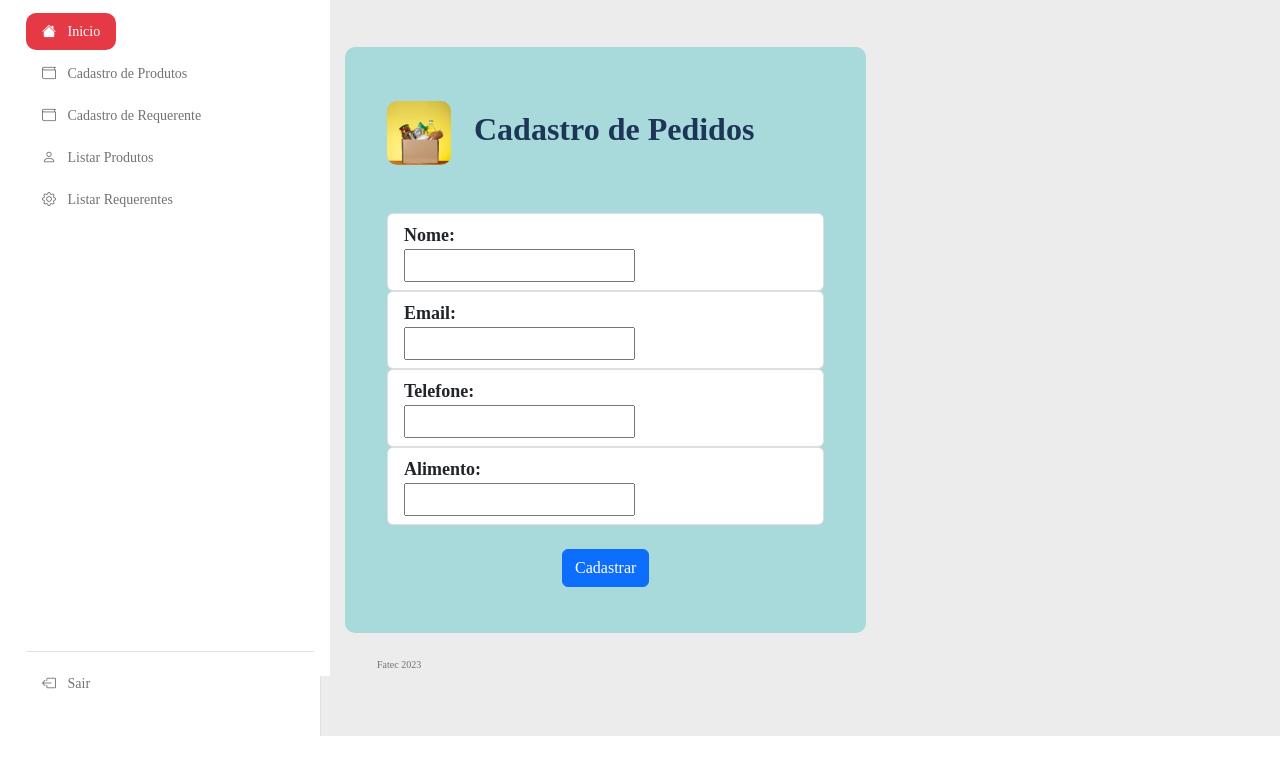
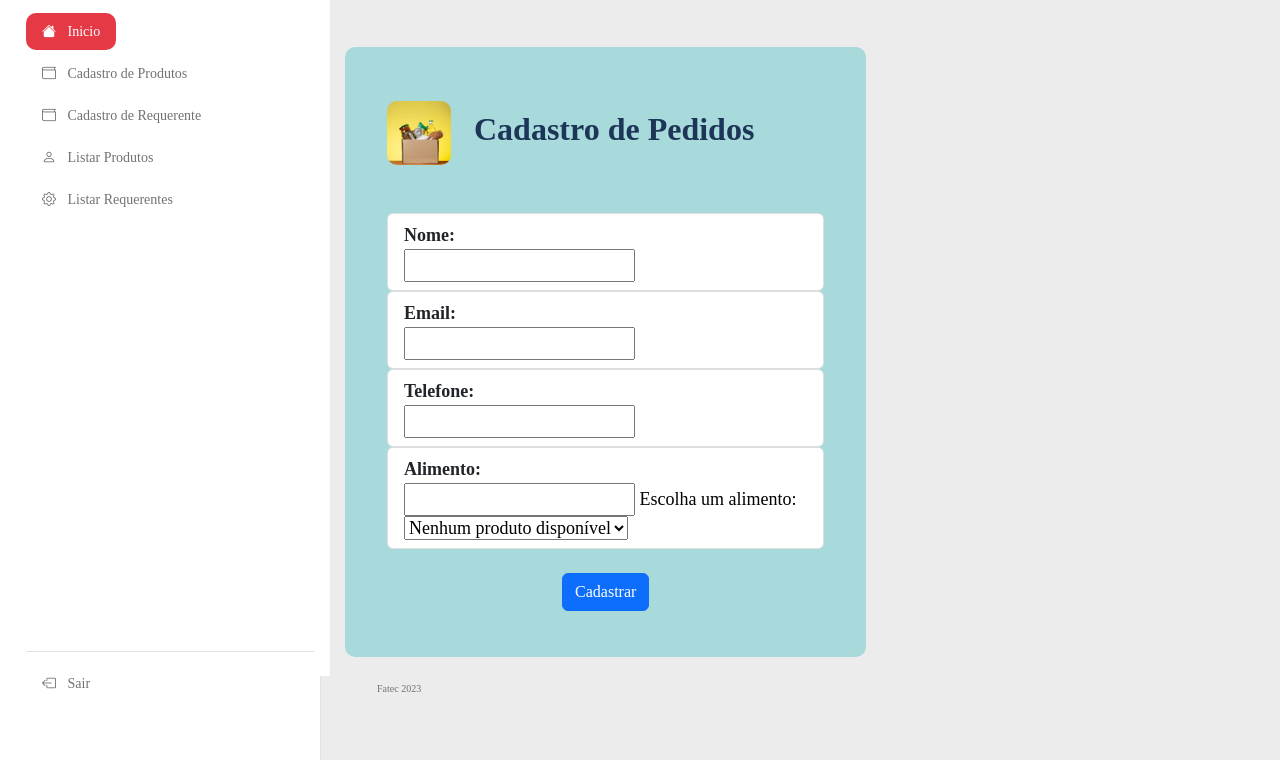
Before and after one commit to Vicrisfell/Projeto_integrador_3, a Django app: page /cadastroRequerente/ in a window 1280 px wide. Shown: the part 124-884 px from the top of the page. Before the commit the page ends 860 px from the top, so only its background shows below. Run offline with Django 4.2, Linux system fonts and the light colour scheme; some libraries are stand-ins or nearby versions; some web fonts are replaced.

Commit message:
CADASTRO  ALIMENTO ESCOLHA

```diff
--- a/CODIFICAÇÃO/FoodManager/core/forms.py
+++ b/CODIFICAÇÃO/FoodManager/core/forms.py
@@ -71,12 +71,32 @@
         return alimento
 
 
-class DoadorForm(forms.Form):
-    def clean_escolha_alimento(self):
-        escolha_alimento = self.cleaned_data["alimento"]
-        if escolha_alimento == "0":
-            raise forms.ValidationError("Escolha um alimento")
-        return escolha_alimento
+# class DoadorForm(forms.Form):
+#     def clean_escolha_alimento(self):
+#         escolha_alimento = self.cleaned_data["alimento"]
+#         if escolha_alimento == "0":
+#             raise forms.ValidationError("Escolha um alimento")
+#         return escolha_alimento
+
+
+class DoacaoForm(forms.Form):
+    alimento = forms.ChoiceField(choices=[])
+
+    def __init__(self, *args, **kwargs):
+        super().__init__(*args, **kwargs)
+        self.fields["alimento"].choices = kwargs.get("choices")
+        self.fields["alimento"].initial = kwargs.get("initial")
+        self.fields["alimento"].label = kwargs.get("label")
+        self.fields["alimento"].help_text = kwargs.get("help_text")
+        self.fields["alimento"].required = kwargs.get("required")
+        self.fields["alimento"].widget.attrs["class"] = "form-control"
+        self.fields["alimento"].widget.attrs["id"] = "alimento"
+        self.fields["alimento"].widget.attrs["name"] = "alimento"
+        self.fields["alimento"].widget.attrs["placeholder"] = "Selecione o alimento"
+        self.fields["alimento"].widget.attrs["required"] = "required"
+        self.fields["alimento"].widget.attrs["onchange"] = "this.form.submit()"
+        self.fields["alimento"].widget.attrs["style"] = "width: 100%;"
+        self.fields["alimento"].widget.attrs["value"] = kwargs.get("initial")
 
 
 # # Minha colection de produtos
--- a/CODIFICAÇÃO/FoodManager/core/services/MongoServie.py
+++ b/CODIFICAÇÃO/FoodManager/core/services/MongoServie.py
@@ -45,10 +45,6 @@
         collection = self.db[collection]
         collection.update_one(filter_query, {"$set": update_data})
 
-    # def update(self, collection, **kwargs):
-    #     collection = self.db[collection]
-    #     collection.update_one(kwargs)
-
     # index_with_total
     def index_with_total(self, collection, **kwargs):
         collection = self.db[collection]
--- a/CODIFICAÇÃO/FoodManager/core/templates/cadastroRequerente.html
+++ b/CODIFICAÇÃO/FoodManager/core/templates/cadastroRequerente.html
@@ -199,9 +199,9 @@
                                 <form action="{% url 'cadastroRequerente' %}" method="POST">
                                     <br>
                                     {% csrf_token %}
+                                    {% if form %}
                                     {% for field in form %}
-                                    <div
-                                        class="form-group {% if field.name == 'ultimo_campo' %}ultimo-campo{% endif %}">
+                                    <div class="form-group {% if field.name == 'alimento' %}ultimo-campo{% endif %}">
                                         <ul class="list-group">
                                             <li class="list-group-item">
                                                 <strong>{{ field.label_tag }}</strong>
@@ -212,7 +212,20 @@
                                                 {% elif field.name == 'telefone' %}
                                                 <p class="field-validade">{{ field }}</p>
                                                 {% elif field.name == 'alimento' %}
-                                                <p class="field-alimento">{{ field }}</p>
+                                                <p class="field-alimento">{{ field }}
+
+                                                    <!-- Selecione o campo para escolher um alimento -->
+                                                    <label for="alimento">Escolha um alimento:</label>
+                                                    <select id="alimento" name="alimento">
+                                                        {% if nomes_produtos_disponiveis %}
+                                                        {% for nome_produto in nomes_produtos_disponiveis %}
+                                                        <option value="{{ nome_produto }}">{{ nome_produto }}</option>
+                                                        {% endfor %}
+                                                        {% else %}
+                                                        <option value="">Nenhum produto disponível</option>
+                                                        {% endif %}
+                                                    </select>
+                                                </p>
                                                 {% else %}
                                                 <p>{{ field }}</p>
                                                 {% endif %}
@@ -221,17 +234,19 @@
                                     </div>
                                     {% endfor %}
                                     <br>
-                                    <div class="form-group ">
+                                    <div class="form-group">
                                         <div class="form-actions">
-                                            <center><button type="submit" class="btn btn-primary buttoncad"
+                                            <center>
+                                                <button type="submit" class="btn btn-primary buttoncad"
                                                     value="Cadastrar">
                                                     Cadastrar
                                                 </button>
-
                                             </center>
                                         </div>
                                     </div>
+                                    {% endif %}
                                 </form>
+
                             </div>
                         </div>
                         <footer class="site-footer">
--- a/CODIFICAÇÃO/FoodManager/core/views.py
+++ b/CODIFICAÇÃO/FoodManager/core/views.py
@@ -1,5 +1,6 @@
 from django.shortcuts import render, redirect
-from .forms import ProdutoForm, RequerenteForm
+from django import forms
+from .forms import DoacaoForm, ProdutoForm, RequerenteForm
 from .services.ConnectionService import ConnectionService
 from .services.MongoServie import MongoService
 from .services.repositories.FoodManagerRepository import FoodManagerRepository
@@ -50,14 +51,6 @@
             return render(request, "cadastroRequerente.html", {"form": form})
     form = RequerenteForm()
     return render(request, "cadastroRequerente.html", {"form": form})
-
-
-# def listarProdutos(request):
-#     conexao = ConnectionService()
-#     mongo = MongoService(conexao, "FoodManager")
-#     repository = FoodManagerRepository(mongo)
-#     produtos = list(repository.find("Produtos", **{}))
-#     return render(request, "listarProdutos.html", {"produtos": produtos})
 
 
 def listarRequerentes(request):
@@ -123,28 +116,36 @@
     conexao = ConnectionService()
     mongo = MongoService(conexao, "FoodManager")
     repository = FoodManagerRepository(mongo)
-
+    print(conexao)
     # Obter todos os produtos
     produtos = list(repository.find("Produtos", **{}))
 
     # Filtrar produtos em estoque com quantidade acima de 1
-    produtos_disponiveis = [produto for produto in produtos if produto["quantidade"] > 1]
+    produtos_disponiveis = [
+        produto for produto in produtos if produto["quantidade"] > 1
+    ]
 
     # Obter a lista de nomes dos produtos disponíveis
     nomes_produtos_disponiveis = [produto["nome"] for produto in produtos_disponiveis]
+    print(nomes_produtos_disponiveis)
 
     # Verificar se o formulário foi submetido
     if request.method == "POST":
         # Obter o nome do alimento selecionado no formulário
-        alimento_selecionado = request.POST.get("alimento")
-
+        alimento = request.POST.get("nomes_produtos_disponiveis")
+        print(alimento)
         # Restante do código para processar o formulário...
 
     # Passar a lista de produtos disponíveis para o template
     return render(
         request,
-        "doacao.html",
-        {"produtos_disponiveis": produtos_disponiveis, "nomes_produtos_disponiveis": nomes_produtos_disponiveis},
+        "cadastroRequerente.html",
+        # "doacao.html",
+        {
+            "form": DoacaoForm(),
+            "produtos_disponiveis": produtos_disponiveis,
+            "nomes_produtos_disponiveis": nomes_produtos_disponiveis,
+        },
     )
 
 
```
